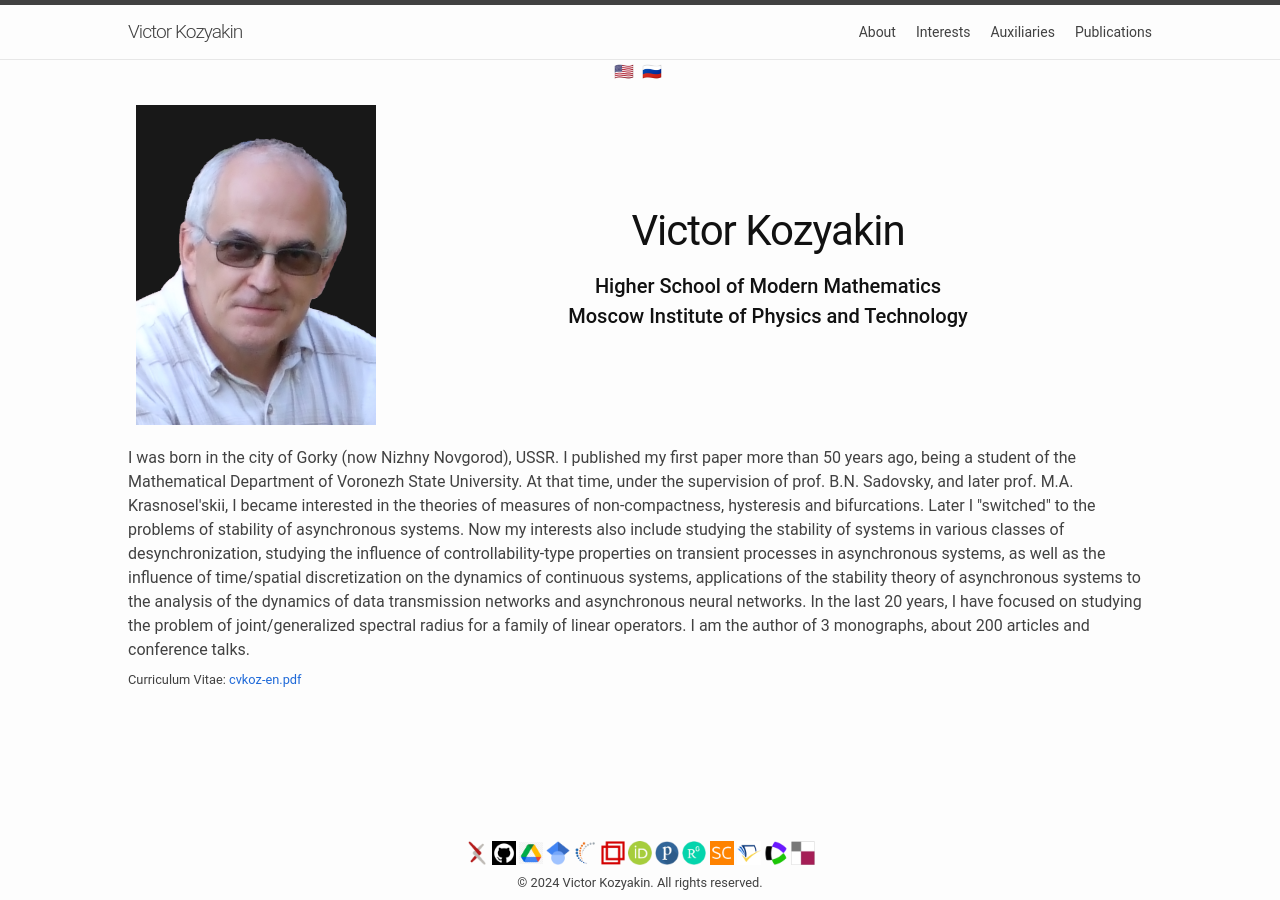
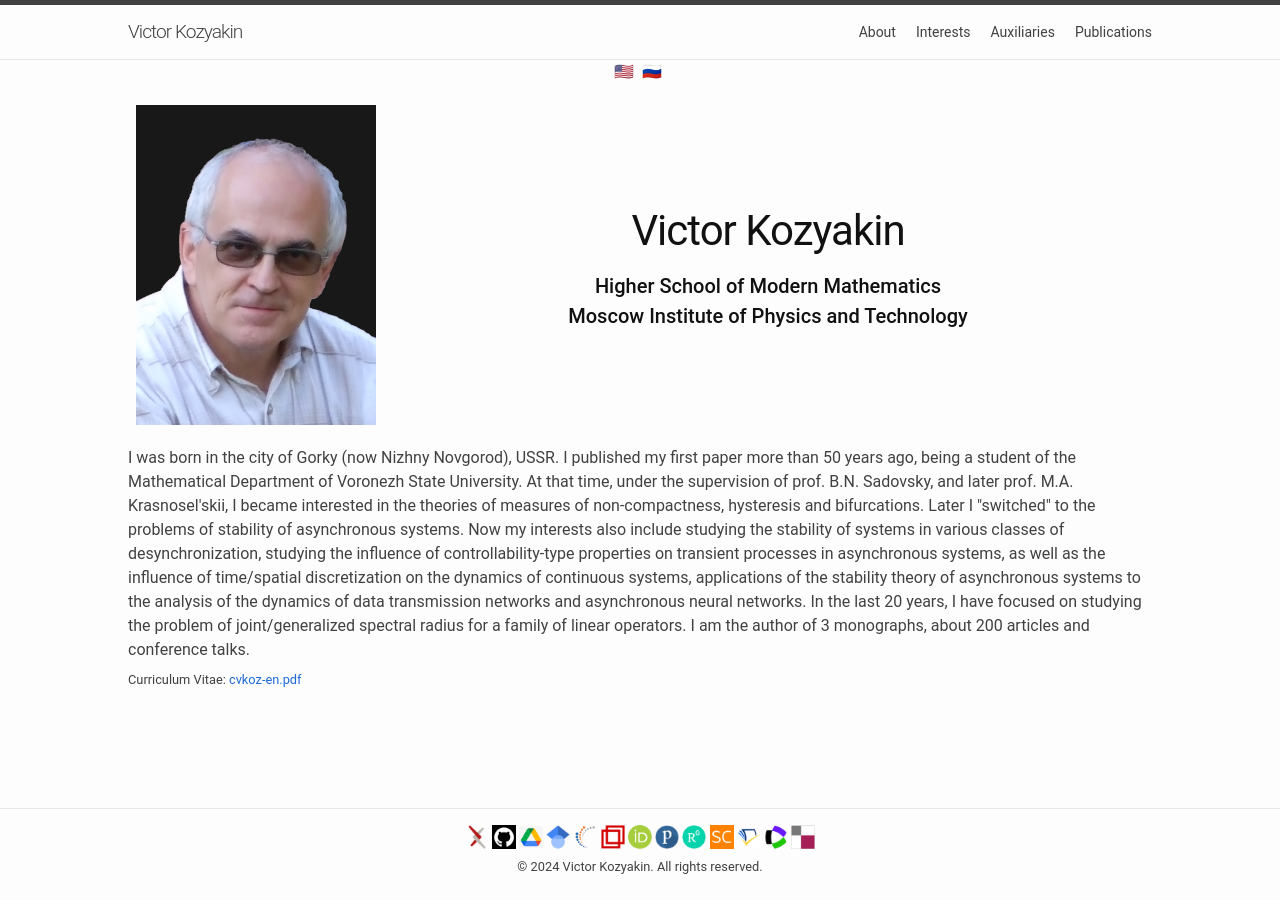
Before and after one commit to kozyakin/kozyakin.github.io, a Jekyll site: the page built from index.html, in a window 1280 px wide. Built offline with Jekyll 4.4.1, drawn with Linux system fonts in a browser that asks for light colours; emoji names are drawn with the system emoji font.

Commit message:
Update footer.html

```diff
--- a/_includes/footer.html
+++ b/_includes/footer.html
@@ -1,5 +1,7 @@
-<footer class="footer">
-  <data class="u-url" href="{{- "/" | relative_url -}}"></data>
+<link id="fa-stylesheet" rel="stylesheet" href="https://cdn.jsdelivr.net/npm/@fortawesome/fontawesome-free@latest/css/all.min.css">
+
+<footer class="site-footer h-card">
+  <data class="u-url" value="{{ '/' | relative_url }}"></data>
 
   <div class="wrapper">
     <center style="font-size:80%">
```
